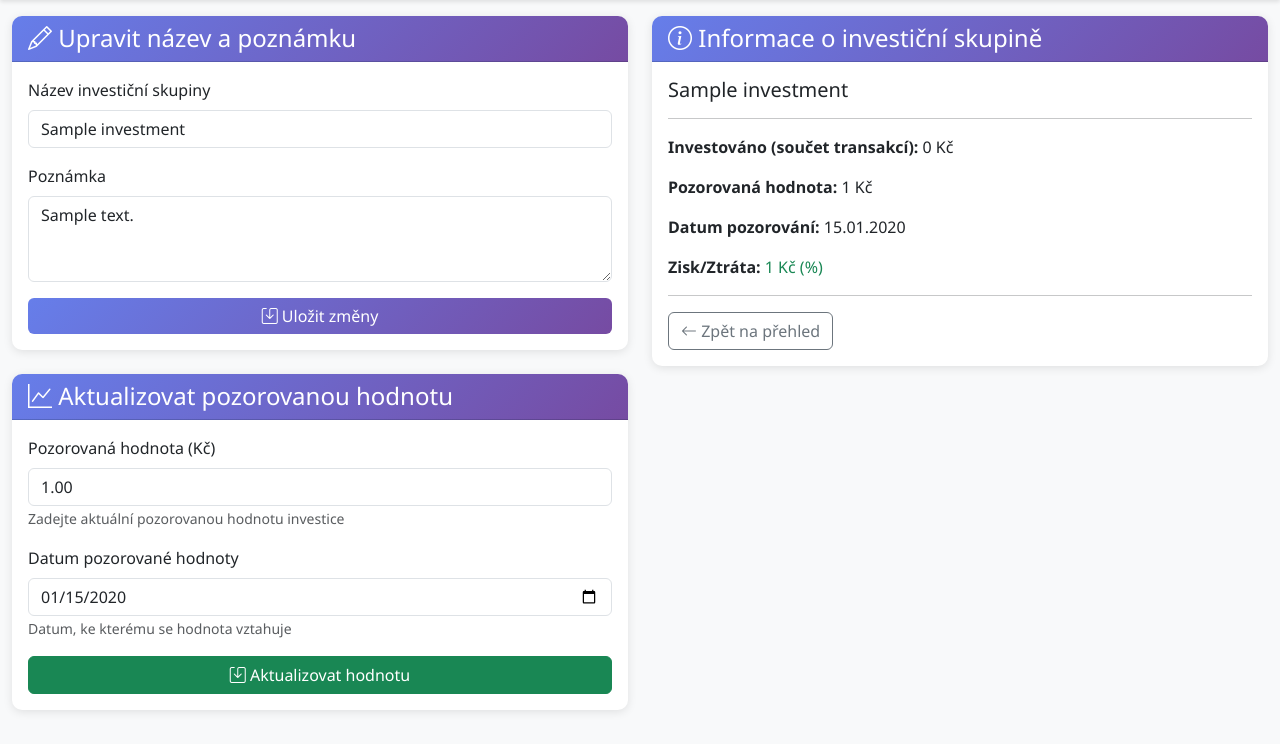
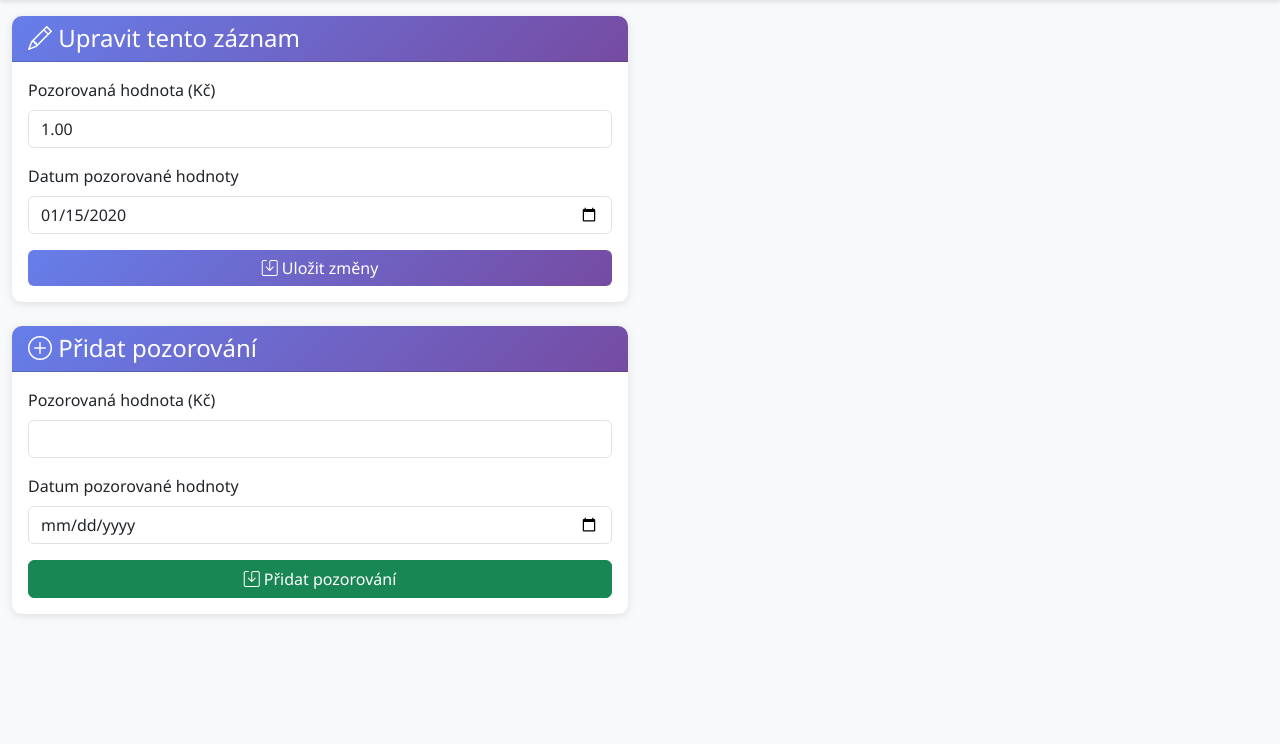
Before and after one commit to JirkaZelenka/UctoAppka, a Django app: page /edit-investment/1/ in a window 1280 px wide. Shown: the part 56-800 px from the top of the page. Run offline with Django 5.2, Linux system fonts and the light colour scheme; a user stored in the database is signed in; tables that the repository leaves empty hold one stand-in row (values such as "Sample post").

Commit message:
investments - add, edit, display history

```diff
--- a/expenses/forms.py
+++ b/expenses/forms.py
@@ -2,7 +2,7 @@ from django import forms
 from django.utils import timezone
 from datetime import date
 from .models import (
-    Transaction, Category, Subcategory, Investment,
+    Transaction, Category, Subcategory, Investment, InvestmentObservation,
     RecurringPayment, TransactionType, PaymentFor
 )
 
@@ -189,15 +189,15 @@ class InvestmentForm(forms.ModelForm):
 class InvestmentValueForm(forms.ModelForm):
     """Formulář pro aktualizaci pozorované hodnoty investice"""
     class Meta:
-        model = Investment
-        fields = ['observed_value', 'observed_value_date']
+        model = InvestmentObservation
+        fields = ['observed_value', 'observation_date']
         widgets = {
             'observed_value': forms.NumberInput(attrs={'class': 'form-control', 'step': '0.01'}),
-            'observed_value_date': forms.DateInput(attrs={'class': 'form-control', 'type': 'date'}),
+            'observation_date': forms.DateInput(attrs={'class': 'form-control', 'type': 'date'}),
         }
         labels = {
             'observed_value': 'Pozorovaná hodnota (Kč)',
-            'observed_value_date': 'Datum pozorované hodnoty',
+            'observation_date': 'Datum pozorované hodnoty',
         }
 
 
--- a/expenses/views.py
+++ b/expenses/views.py
@@ -26,7 +26,7 @@ except ImportError:
 
 from .models import (
     Transaction, Category, Subcategory, RecurringPayment,
-    Investment, BudgetLimit, TransactionType, PaymentFor
+    Investment, InvestmentObservation, BudgetLimit, TransactionType, PaymentFor
 )
 from .forms import TransactionForm, CategoryForm, SubcategoryForm, InvestmentForm, InvestmentValueForm, RecurringPaymentForm
 
@@ -943,10 +943,35 @@ def create_transaction_from_recurring(request, pk):
 def investments(request):
     """Přehled investičních skupin"""
     investments_list = Investment.objects.all().order_by('-created_at')
+    investment_rows = []
 
-    # Vypočítat celkové hodnoty z property metod
-    total_invested = sum([inv.invested_amount for inv in investments_list])
-    total_current = sum([inv.observed_value or Decimal('0') for inv in investments_list])
+    # Vypočítat celkové hodnoty z nejnovějších pozorování
+    total_invested = Decimal('0')
+    total_current = Decimal('0')
+
+    for inv in investments_list:
+        observations = list(inv.observations.all().order_by('-observation_date', '-created_at'))
+        latest_observation = observations[0] if observations else None
+        current_value = latest_observation.observed_value if latest_observation else (inv.observed_value or Decimal('0'))
+        current_value_date = latest_observation.observation_date if latest_observation else inv.observed_value_date
+        invested_amount = inv.invested_amount
+        profit_loss = current_value - invested_amount if current_value else None
+        profit_loss_percent = ((current_value - invested_amount) / invested_amount) * 100 if current_value and invested_amount else None
+
+        total_invested += invested_amount
+        total_current += current_value
+
+        investment_rows.append({
+            'investment': inv,
+            'observations': observations,
+            'latest_observation': latest_observation,
+            'observed_value': current_value if current_value else None,
+            'observed_value_date': current_value_date,
+            'profit_loss': profit_loss,
+            'profit_loss_percent': profit_loss_percent,
+            'has_more_observations': len(observations) > 1,
+        })
+
     total_profit_loss = total_current - total_invested
 
     # Get all investment transactions to calculate split
@@ -968,21 +993,8 @@ def investments(request):
     total_profit_loss_user1 = total_profit_loss * user1_ratio
     total_profit_loss_user2 = total_profit_loss * user2_ratio
 
-    if request.method == 'POST':
-        if 'add_investment' in request.POST:
-            form = InvestmentForm(request.POST)
-            if form.is_valid():
-                form.save()
-                messages.success(request, 'Investiční skupina byla přidána.')
-                return redirect('investments')
-        else:
-            form = InvestmentForm()
-    else:
-        form = InvestmentForm()
-
     context = {
-        'investments': investments_list,
-        'form': form,
+        'investment_rows': investment_rows,
         'total_invested': total_invested,
         'total_current': total_current,
         'total_profit_loss': total_profit_loss,
@@ -999,36 +1011,54 @@ def investments(request):
 
 @login_required
 def edit_investment(request, pk):
-    """Editace investiční skupiny - název, poznámka a pozorovaná hodnota"""
+    """Editace konkrétního záznamu pozorování + přidání nového pozorování."""
     investment = get_object_or_404(Investment, pk=pk)
+    latest_observation = investment.observations.order_by('-observation_date', '-created_at').first()
+    observation_id = request.GET.get('observation_id') or request.POST.get('observation_id')
+    if observation_id:
+        observation_to_edit = get_object_or_404(InvestmentObservation, pk=observation_id, investment=investment)
+    else:
+        observation_to_edit = latest_observation
+
+    def sync_latest_observation_fields(target_investment):
+        latest_observation = target_investment.observations.order_by('-observation_date', '-created_at').first()
+        if latest_observation:
+            target_investment.observed_value = latest_observation.observed_value
+            target_investment.observed_value_date = latest_observation.observation_date
+        else:
+            target_investment.observed_value = None
+            target_investment.observed_value_date = None
+        target_investment.save(update_fields=['observed_value', 'observed_value_date', 'updated_at'])
+
+    edit_form = InvestmentValueForm(instance=observation_to_edit)
+    add_form = InvestmentValueForm()
 
     if request.method == 'POST':
-        if 'update_value' in request.POST:
-            # Aktualizace pouze pozorované hodnoty
-            value_form = InvestmentValueForm(request.POST, instance=investment)
-            if value_form.is_valid():
-                value_form.save()
-                messages.success(request, 'Pozorovaná hodnota byla aktualizována.')
-                return redirect('investments')
-        else:
-            # Aktualizace názvu a poznámky
-            form = InvestmentForm(request.POST, instance=investment)
-            if form.is_valid():
-                form.save()
-                messages.success(request, 'Investiční skupina byla upravena.')
-                return redirect('investments')
-    else:
-        form = InvestmentForm(instance=investment)
-        value_form = InvestmentValueForm(instance=investment)
-
-    # Získat transakce spojené s touto investicí
-    investment_transactions = investment.transactions.filter(transaction_type=TransactionType.INVESTMENT).order_by('-date')
+        if 'update_observation' in request.POST:
+            if not observation_to_edit:
+                messages.error(request, 'Není vybraný záznam k úpravě.')
+                return redirect('edit_investment', pk=investment.pk)
+            edit_form = InvestmentValueForm(request.POST, instance=observation_to_edit)
+            if edit_form.is_valid():
+                edit_form.save()
+                sync_latest_observation_fields(investment)
+                messages.success(request, 'Záznam pozorování byl upraven.')
+                return redirect(f"{reverse('edit_investment', kwargs={'pk': investment.pk})}?observation_id={observation_to_edit.pk}")
+        elif 'add_observation' in request.POST:
+            add_form = InvestmentValueForm(request.POST)
+            if add_form.is_valid():
+                new_observation = add_form.save(commit=False)
+                new_observation.investment = investment
+                new_observation.save()
+                sync_latest_observation_fields(investment)
+                messages.success(request, 'Nové pozorování bylo přidáno.')
+                return redirect(f"{reverse('edit_investment', kwargs={'pk': investment.pk})}?observation_id={new_observation.pk}")
 
     return render(request, 'expenses/edit_investment.html', {
-        'form': form,
-        'value_form': value_form,
+        'edit_form': edit_form,
+        'add_form': add_form,
         'investment': investment,
-        'investment_transactions': investment_transactions,
+        'observation_to_edit': observation_to_edit,
     })
 
 
@@ -1039,6 +1069,7 @@ def settings(request):
     subcategories = Subcategory.objects.select_related('category').all()
     category_form = CategoryForm()
     subcategory_form = SubcategoryForm()
+    investment_form = InvestmentForm()
 
     # Hledání anomálií
     anomalies = []
@@ -1089,12 +1120,19 @@ def settings(request):
                 subcategory_form.save()
                 messages.success(request, 'Subkategorie byla přidána.')
                 return redirect('settings')
+        elif 'add_investment' in request.POST:
+            investment_form = InvestmentForm(request.POST)
+            if investment_form.is_valid():
+                investment_form.save()
+                messages.success(request, 'Investiční skupina byla přidána.')
+                return redirect('settings')
 
     context = {
         'categories': categories,
         'subcategories': subcategories,
         'category_form': category_form,
         'subcategory_form': subcategory_form,
+        'investment_form': investment_form,
         'anomalies': anomalies[:20],  # Limit na 20 anomálií
     }
 
--- a/templates/expenses/edit_investment.html
+++ b/templates/expenses/edit_investment.html
@@ -9,19 +9,22 @@
         <div class="card mb-4">
             <div class="card-header">
                 <h4 class="mb-0">
-                    <i class="bi bi-pencil"></i> Upravit název a poznámku
+                    <i class="bi bi-pencil"></i> Upravit tento záznam
                 </h4>
             </div>
             <div class="card-body">
+                {% if observation_to_edit %}
                 <form method="post">
                     {% csrf_token %}
+                    <input type="hidden" name="update_observation" value="1">
+                    <input type="hidden" name="observation_id" value="{{ observation_to_edit.pk }}">
                     <div class="mb-3">
-                        <label class="form-label">{{ form.name.label }}</label>
-                        {{ form.name }}
+                        <label class="form-label">{{ edit_form.observed_value.label }}</label>
+                        {{ edit_form.observed_value }}
                     </div>
                     <div class="mb-3">
-                        <label class="form-label">{{ form.note.label }}</label>
-                        {{ form.note }}
+                        <label class="form-label">{{ edit_form.observation_date.label }}</label>
+                        {{ edit_form.observation_date }}
                     </div>
                     <div class="d-grid gap-2">
                         <button type="submit" class="btn btn-primary">
@@ -29,102 +32,38 @@
                         </button>
                     </div>
                 </form>
+                {% else %}
+                <p class="text-muted mb-0">Tato investiční skupina zatím nemá žádný záznam pro úpravu.</p>
+                {% endif %}
             </div>
         </div>
 
         <div class="card">
             <div class="card-header">
                 <h4 class="mb-0">
-                    <i class="bi bi-graph-up"></i> Aktualizovat pozorovanou hodnotu
+                    <i class="bi bi-plus-circle"></i> Přidat pozorování
                 </h4>
             </div>
             <div class="card-body">
                 <form method="post">
                     {% csrf_token %}
-                    <input type="hidden" name="update_value" value="1">
+                    <input type="hidden" name="add_observation" value="1">
                     <div class="mb-3">
-                        <label class="form-label">{{ value_form.observed_value.label }}</label>
-                        {{ value_form.observed_value }}
-                        <small class="form-text text-muted">Zadejte aktuální pozorovanou hodnotu investice</small>
+                        <label class="form-label">{{ add_form.observed_value.label }}</label>
+                        {{ add_form.observed_value }}
                     </div>
                     <div class="mb-3">
-                        <label class="form-label">{{ value_form.observed_value_date.label }}</label>
-                        {{ value_form.observed_value_date }}
-                        <small class="form-text text-muted">Datum, ke kterému se hodnota vztahuje</small>
+                        <label class="form-label">{{ add_form.observation_date.label }}</label>
+                        {{ add_form.observation_date }}
                     </div>
                     <div class="d-grid gap-2">
                         <button type="submit" class="btn btn-success">
-                            <i class="bi bi-save"></i> Aktualizovat hodnotu
+                            <i class="bi bi-save"></i> Přidat pozorování
                         </button>
                     </div>
                 </form>
             </div>
         </div>
     </div>
-
-    <div class="col-md-6">
-        <div class="card">
-            <div class="card-header">
-                <h4 class="mb-0">
-                    <i class="bi bi-info-circle"></i> Informace o investiční skupině
-                </h4>
-            </div>
-            <div class="card-body">
-                <h5>{{ investment.name }}</h5>
-                <hr>
-                <p><strong>Investováno (součet transakcí):</strong> {{ investment.invested_amount|czech_int }} Kč</p>
-                {% if investment.observed_value %}
-                    <p><strong>Pozorovaná hodnota:</strong> {{ investment.observed_value|czech_int }} Kč</p>
-                    <p><strong>Datum pozorování:</strong> {{ investment.observed_value_date|date:"d.m.Y" }}</p>
-                    {% if investment.profit_loss is not None %}
-                        <p><strong>Zisk/Ztráta:</strong>
-                            <span class="{% if investment.profit_loss >= 0 %}text-success{% else %}text-danger{% endif %}">
-                                {{ investment.profit_loss|czech_int }} Kč
-                                ({{ investment.profit_loss_percent|floatformat:2 }}%)
-                            </span>
-                        </p>
-                    {% endif %}
-                {% else %}
-                    <p class="text-muted">Pozorovaná hodnota nebyla zadána</p>
-                {% endif %}
-                <hr>
-                <a href="{% url 'investments' %}" class="btn btn-outline-secondary">
-                    <i class="bi bi-arrow-left"></i> Zpět na přehled
-                </a>
-            </div>
-        </div>
-
-        {% if investment_transactions %}
-        <div class="card mt-4">
-            <div class="card-header">
-                <h4 class="mb-0">
-                    <i class="bi bi-list-ul"></i> Transakce v této skupině
-                </h4>
-            </div>
-            <div class="card-body">
-                <div class="table-responsive">
-                    <table class="table table-sm">
-                        <thead>
-                            <tr>
-                                <th>Datum</th>
-                                <th>Popis</th>
-                                <th>Částka</th>
-                            </tr>
-                        </thead>
-                        <tbody>
-                            {% for transaction in investment_transactions %}
-                            <tr>
-                                <td>{{ transaction.date|date:"d.m.Y" }}</td>
-                                <td>{{ transaction.description }}</td>
-                                <td><strong>{{ transaction.amount|czech_int }} Kč</strong></td>
-                            </tr>
-                            {% endfor %}
-                        </tbody>
-                    </table>
-                </div>
-            </div>
-        </div>
-        {% endif %}
-    </div>
 </div>
 {% endblock %}
```
Also changed, not shown: expenses/models.py (+35 -4 lines), templates/expenses/investments.html (+75 -45 lines), templates/expenses/settings.html (+29 -0 lines), expenses/migrations/0007_investmentobservation.py (added).
